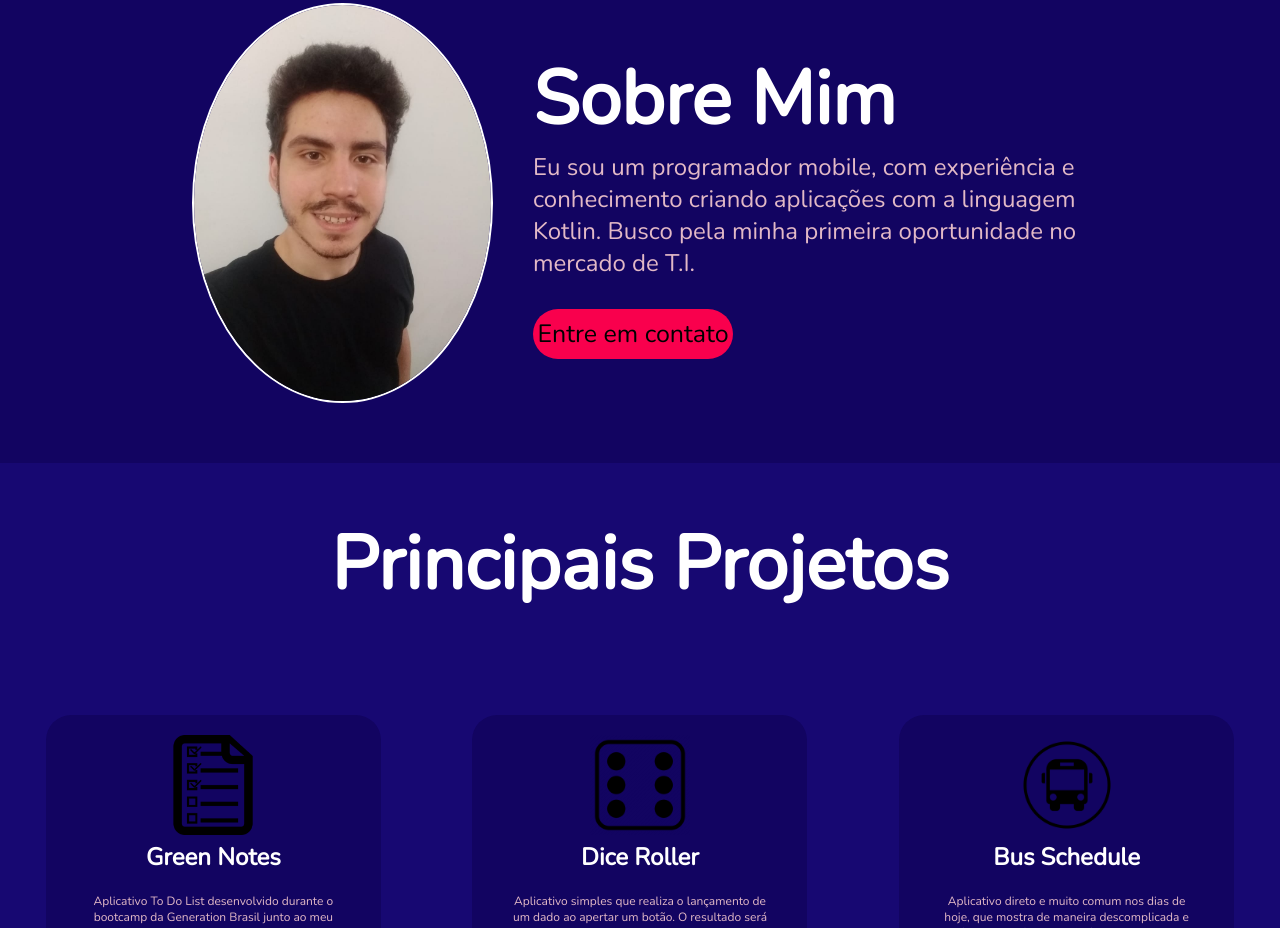
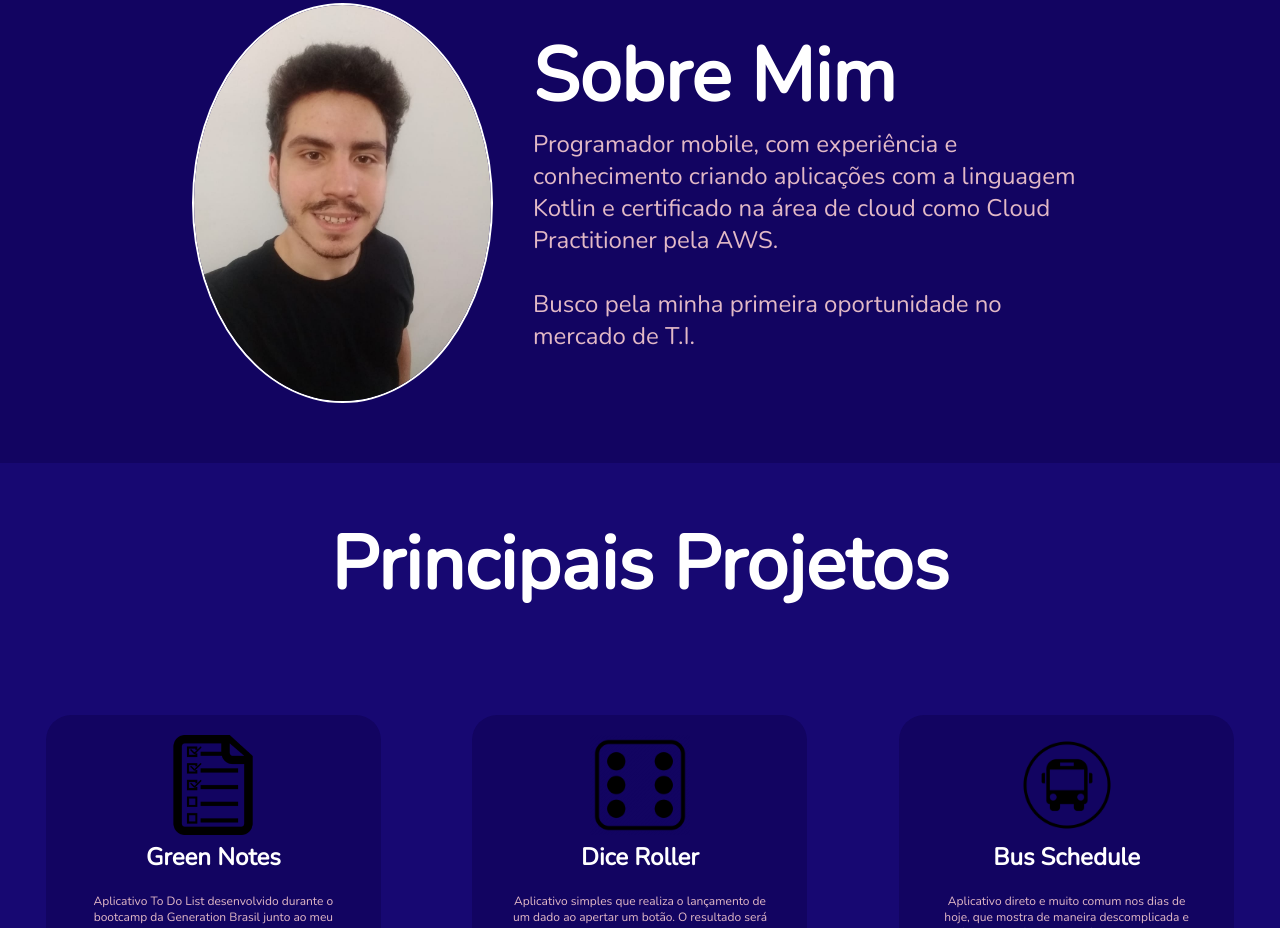
Before and after one commit to Fabs02/Portfolio, a plain HTML site: page index.html in a window 1280 px wide. Shown: the part 857-1785 px from the top of the page. Drawn offline with nearby package versions, Linux system fonts and the light colour scheme.

Commit message:
Remove button from section Sobre mim

```diff
--- a/index.html
+++ b/index.html
@@ -33,9 +33,10 @@
         <img src="./img/Foto Fabricio.jpg">
         <div>
             <h2>Sobre Mim</h2>
-            <p>Eu sou um programador mobile, com experiência e conhecimento criando aplicações com a linguagem Kotlin.
+            <p>Programador mobile, com experiência e conhecimento criando aplicações com a linguagem Kotlin e certificado na área de cloud
+                como Cloud Practitioner pela AWS. <br>
+                <br>
                 Busco pela minha primeira oportunidade no mercado de T.I.</p>
-            <button>Entre em contato</button>
         </div>
     </section>
 
--- a/styles.css
+++ b/styles.css
@@ -103,23 +103,6 @@ section div p {
     font-size: 24px;
     margin-top: 1px;
     margin-bottom: 30px;
-}
-
-section div button {
-    color: black;
-    background: #f9004d;
-    height: 50px;
-    width: 200px;
-    font-size: 25px;
-    border: none;
-    border-radius: 26px;
-    cursor: pointer;
-}
-
-section div button:hover {
-    background-color: #e2b9c6;
-    border: 1px solid #f9004d;
-    transition: 0.5s;
 }
 
 .projetos {
```
